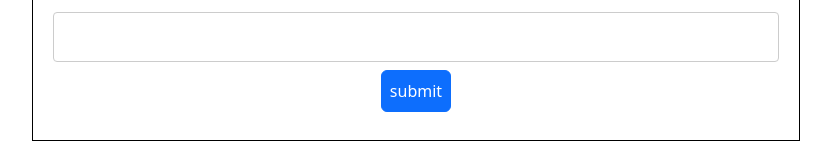
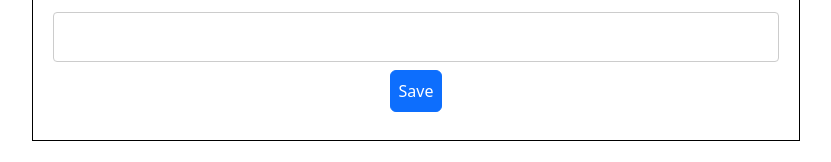
Before and after one commit to Kabere34/Phonebook, a React (Create React App) app: page /add-contact in a window 1280 px wide. Shown: the part 439-601 px from the top of the page, without its empty margins (224-1055 px from the left). Built offline with nearby package versions, Linux system fonts and the light colour scheme.

Commit message:
update add contact page

```diff
--- a/src/contacts/Contact_display.js
+++ b/src/contacts/Contact_display.js
@@ -3,11 +3,16 @@ import "./contact_display.css";
 // import Button from '@material-ui/core/Button';
 import SearchComponent from "../search/ContactSearch";
 
+
 import { Link, useNavigate } from "react-router-dom";
 import axios from "axios";
+
 const ContactDisplay = ()=>{
 // function ContactDisplay() {
   const [contacts, setContacts] = React.useState([]);
+  const [editId,setEditId] = React.useState([]);
+
+
 const navigate = useNavigate()
   React.useEffect(() => {
     getContacts();
@@ -26,13 +31,15 @@ const navigate = useNavigate()
   // console.log("fetched data: ", contacts);
 
   const handleDelete=(e) =>{
+
     console.log(e)
-    const url = `https://ivy-phonebook.herokuapp.com/phonebook/deleteContact/${e}/`
+    const url = `https://ivy-phonebook.herokuapp.com/phonebook/deleteContact/${e}/`;
     axios.post(url).then(response=>console.log(response.data)).catch(err=>console.log(err))
     window.location.reload()
   }
   const openEditHandler =(value) =>{
-    console.log(value)
+    setEditId(value.id)
+    console.log(value,'VALUE')
 navigate('/edit-contact', {
   state:{
     value: value
--- a/src/form/Contact_form.js
+++ b/src/form/Contact_form.js
@@ -1,7 +1,7 @@
 import React, { useState, useEffect } from "react";
 // import { useDispatch } from "react-redux";
 import axios from "axios";
-import { Link, useLocation } from "react-router-dom";
+import { Link, useLocation,useNavigate } from "react-router-dom";
 
 import "./contact_form.css";
 
@@ -24,7 +24,7 @@ function CreateContact(props) {
     e.preventDefault();
     newcontactPost(newContact);
     console.log("dispatch", newContact);
-    window.location.reload()
+    // window.location.reload()
   };
 
   return (
@@ -99,7 +99,7 @@ function CreateContact(props) {
             ></input>
           </fieldset>
           <div className='button_container'>
-            <button className="btn btn-primary p-2 m-2" style={{width:'fit-content'}} type='submit'>submit</button>
+            <button className="btn btn-primary p-2 m-2" style={{width:'fit-content'}} type='submit'>Save</button>
           </div>
         </form>
       </div>
```
